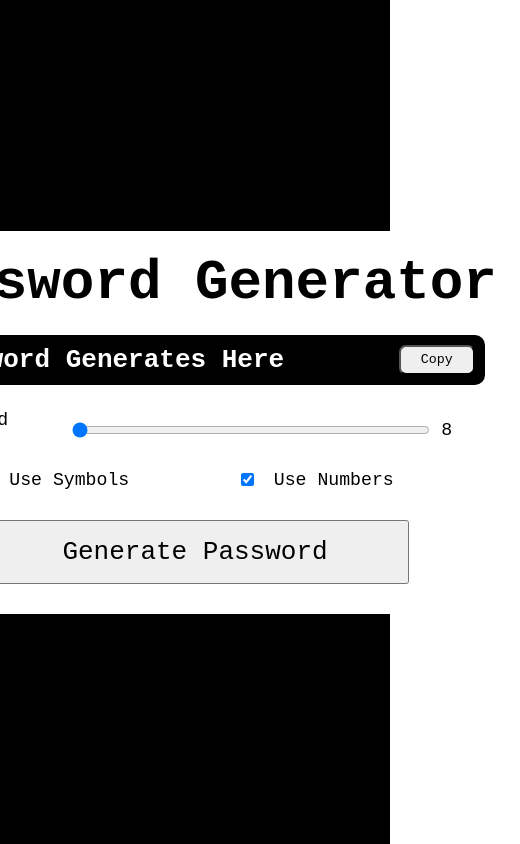
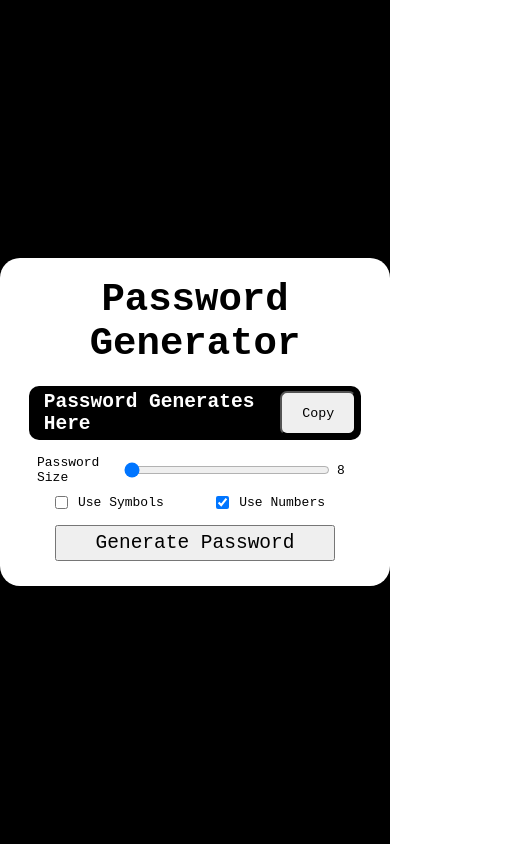
Before and after one commit to anirbaaaan183/iic-fgp, a plain HTML site: page week-1/index.html in a window 390 px wide. Shown: the whole page, 520 px wide, since content can reach past the window. Drawn offline with Linux system fonts and the light colour scheme.

Commit message:
feat: better responsiveness hopefully

```diff
--- a/week-1/style.css
+++ b/week-1/style.css
@@ -115,3 +115,46 @@ section {
 	margin-bottom: 10px;
 	padding: 15px 10px;
 }
+
+@media only screen and (max-width: 700px) {
+	#main-container {
+		min-width: 95%;
+	}
+
+	#main-container h1 {
+		font-size: 3rem;
+	}
+
+	#password-container {
+		width: 95%;
+		padding: 5px;
+		margin-bottom: 10px;
+	}
+
+	#password-text {
+		font-size: 1.5em;
+	}
+
+	#length-slider-container {
+		font-size: 1em;
+		padding: 5px 5px;
+	}
+
+	#settings-checkbox-container {
+		font-size: 1em;
+		padding: 5px 5px;
+		width: 95%;
+	}
+
+	#settings-checkbox-container div p {
+		margin: 0 10px;
+	}
+
+	#generate-button {
+		font-size: 1.5em;
+		width: 80%;
+		margin: 10px 5px;
+		margin-bottom: 5px;
+		padding: 5px;
+	}
+}
```
